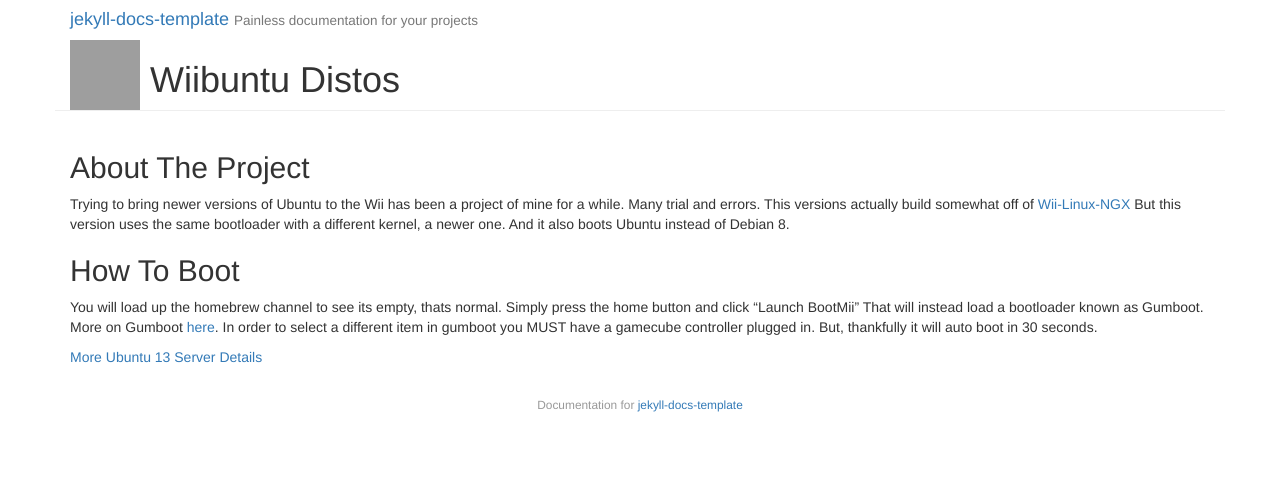
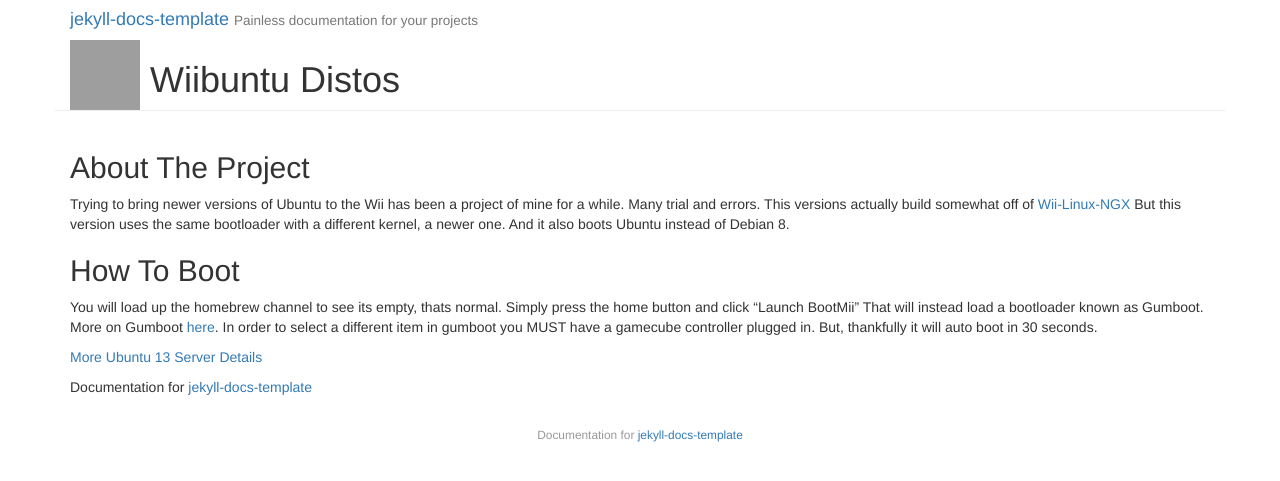
Before and after one commit to Wiibuntu/Ubuntu, a Jekyll site: the page built from index.md, in a window 1280 px wide. Shown: the top 481 px of the page. Built offline with Jekyll 4.4.1, drawn with Linux system fonts in a browser that asks for light colours; grey boxes are pictures that could not be loaded.

Commit message:
Update index.md

```diff
--- a/index.md
+++ b/index.md
@@ -18,3 +18,6 @@ In order to select a different item in gumboot you MUST have a gamecube controll
 
 
 [More Ubuntu 13 Server Details](ubuntu13.html)
+
+
+Documentation for <a href="https://github.com/Wiibuntu/Ubuntu-13.10-Wii">{{ site.title }}</a>
```
